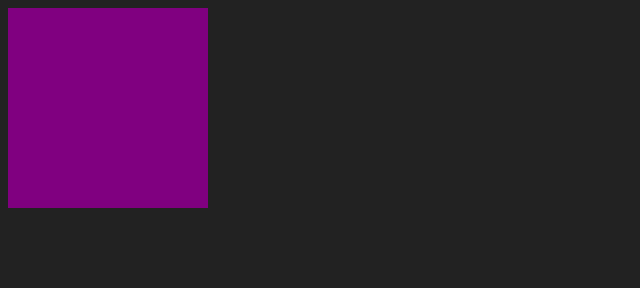
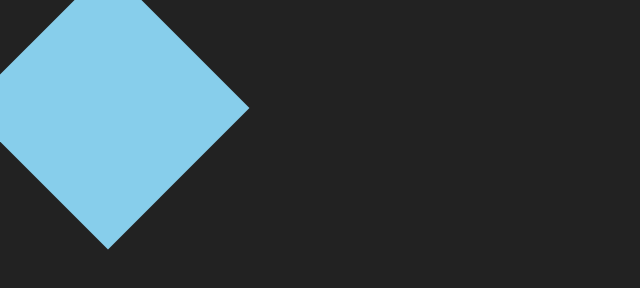
Before and after one commit to orvinjedalava/webanimations-AliAlaa, a plain HTML site: page Section-001/transitions/index.html in a window 1280 px wide. In both pictures the pointer is over the element 108 px from the left and 108 px from the top of the page. Shown: the whole page, without its empty margins (0-640 px from the left). Drawn offline with Linux system fonts and the light colour scheme.

Commit message:
Section 1 - 3

```diff
--- a/Section-001/transitions/styles.css
+++ b/Section-001/transitions/styles.css
@@ -6,4 +6,14 @@ body {
   width: 200px;
   height: 200px;
   background-color: purple;
+  transition: transform 2s 0.2s ease-in-out, background-color 2s 0.2s ease-in-out;
+  /* transition-property: transform;
+  transition-duration: 2s;
+  transition-delay: 0.2s;
+  transition-timing-function: ease-in-out; */
 }
+
+.square:hover {
+  transform: rotate(45deg);
+  background-color: skyblue;
+}
```
